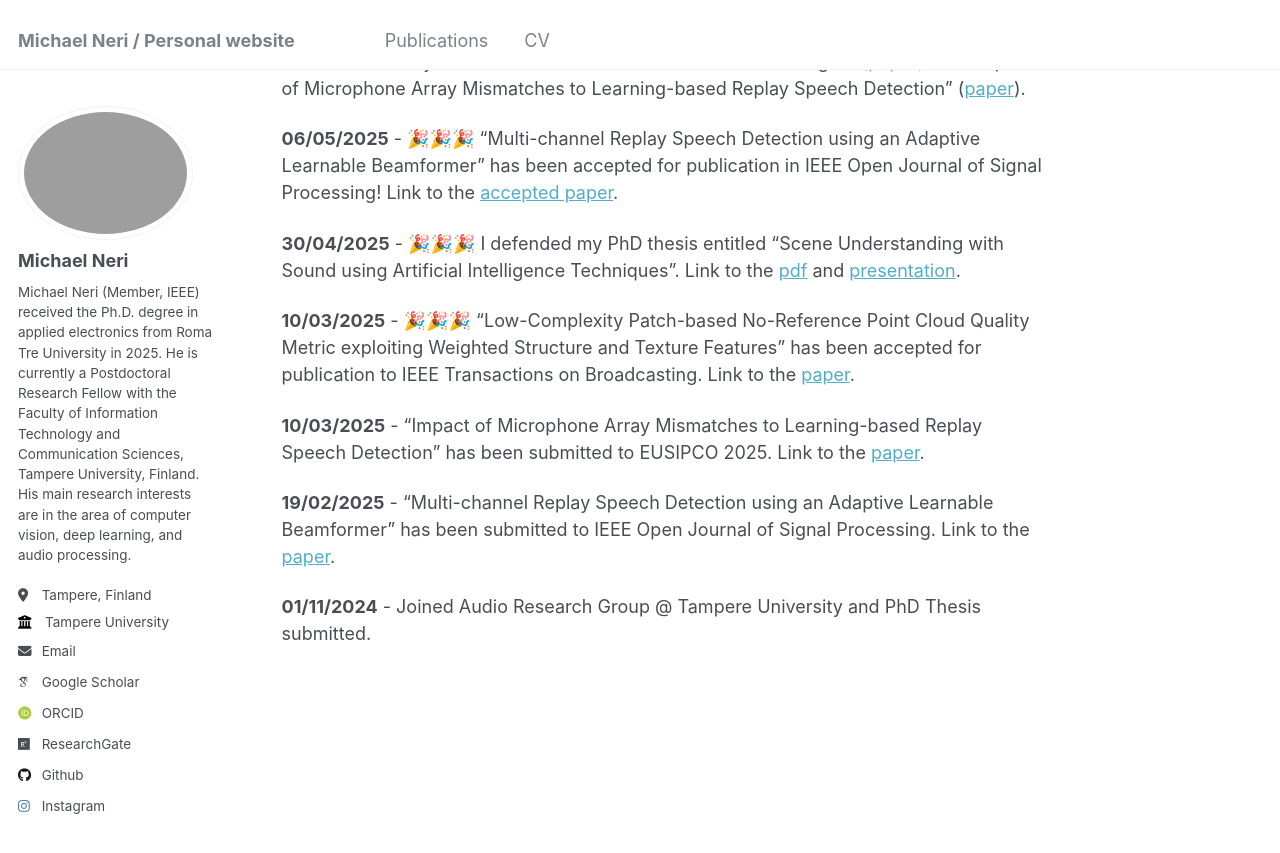
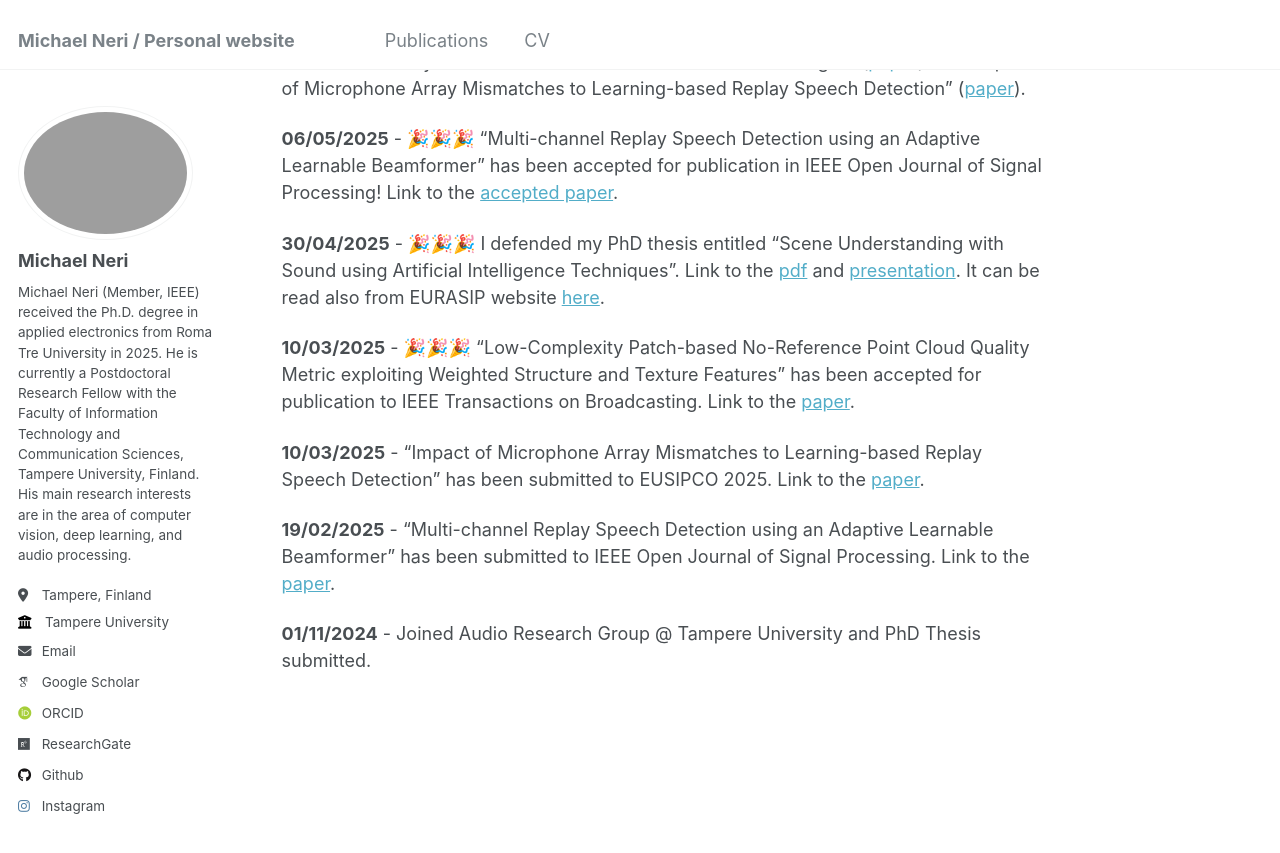
Before and after one commit to michaelneri/michaelneri.github.io, a Jekyll site: the page built from _pages/about.md, in a window 1280 px wide and 900 px high, scrolled down 1586 px. Shown: the top 853 px of the window. Built offline with Jekyll 4.4.1, drawn with Linux system fonts in a browser that asks for light colours; some web fonts are replaced.

Commit message:
Update PhD thesis defense entry with additional link
Added a link to the EURASIP website for the PhD thesis.

```diff
--- a/_pages/about.md
+++ b/_pages/about.md
@@ -39,7 +39,7 @@ News
 
 **06/05/2025** - 🎉🎉🎉 "Multi-channel Replay Speech Detection using an Adaptive Learnable Beamformer" has been accepted for publication in IEEE Open Journal of Signal Processing! Link to the [accepted paper](https://ieeexplore.ieee.org/document/10994395).
 
-**30/04/2025** - 🎉🎉🎉 I defended my PhD thesis entitled "Scene Understanding with Sound using Artificial Intelligence Techniques". Link to the [pdf](https://michaelneri.github.io/files/Michael_Neri_PhD_Thesis_No_ACK.pdf) and [presentation](https://michaelneri.github.io/files/Michael_Neri_Final_PhD_Presentation.pdf).
+**30/04/2025** - 🎉🎉🎉 I defended my PhD thesis entitled "Scene Understanding with Sound using Artificial Intelligence Techniques". Link to the [pdf](https://michaelneri.github.io/files/Michael_Neri_PhD_Thesis_No_ACK.pdf) and [presentation](https://michaelneri.github.io/files/Michael_Neri_Final_PhD_Presentation.pdf). It can be read also from EURASIP website [here](https://theses.eurasip.org/document/scene-understanding-with-sound-using-artificial-intelligence-techniques/).
 
 **10/03/2025** - 🎉🎉🎉 "Low-Complexity Patch-based No-Reference Point Cloud Quality Metric exploiting Weighted Structure and Texture Features" has been accepted for publication to IEEE Transactions on Broadcasting. Link to the [paper](https://arxiv.org/abs/2503.15001).
 
```
